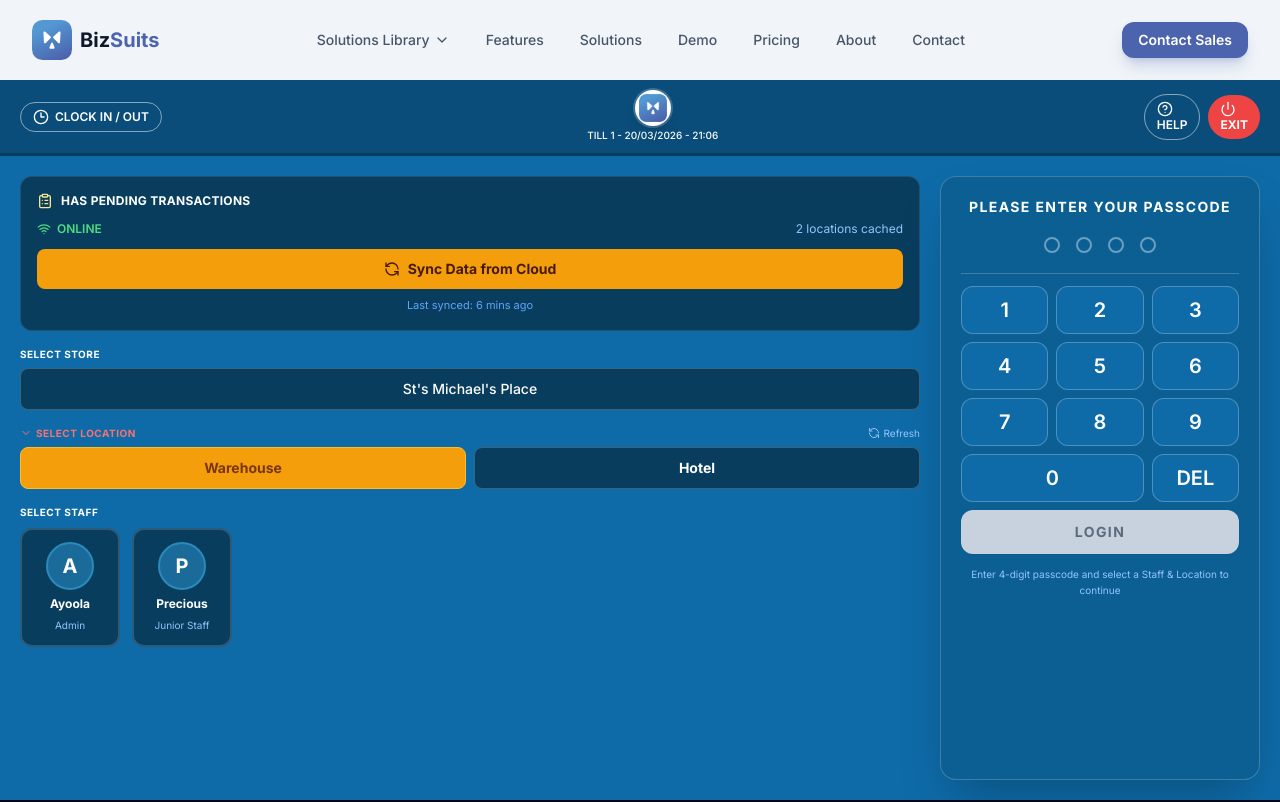
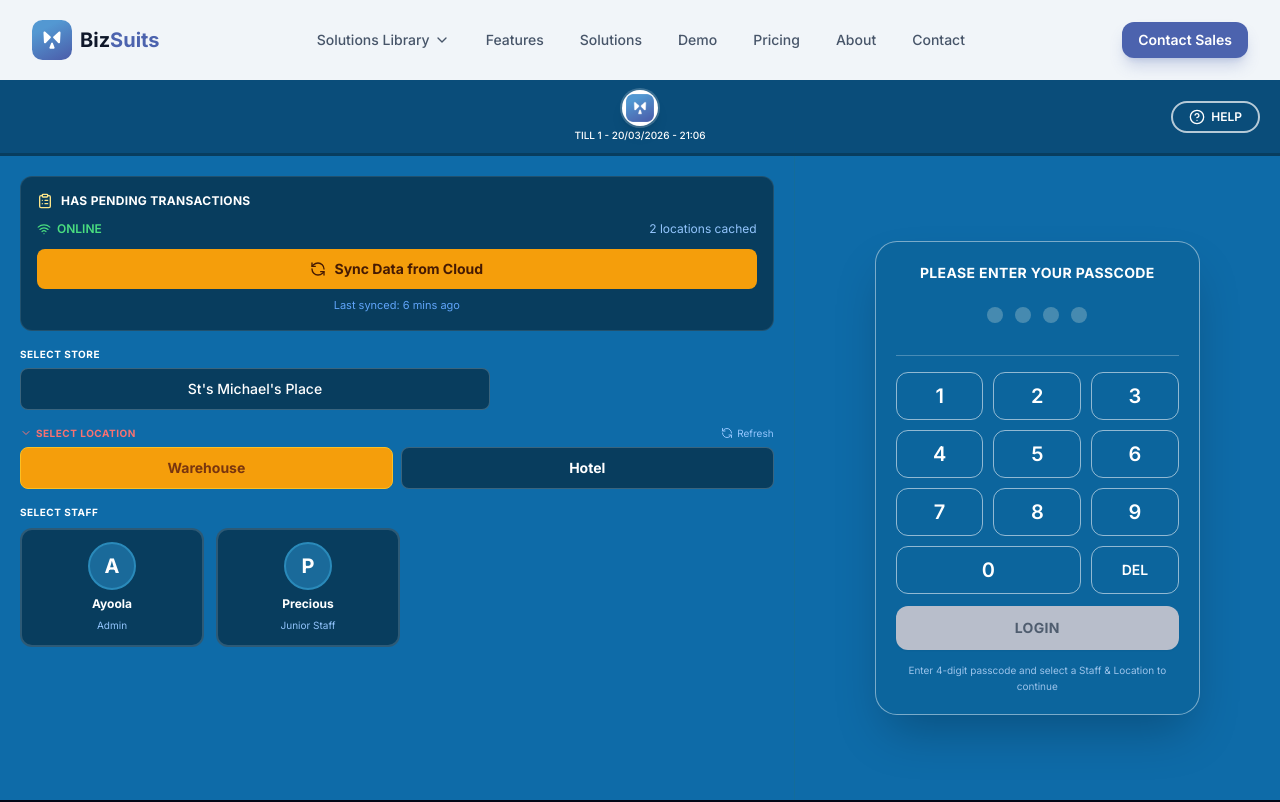
Before and after one commit to casstimmy/BSuits-Site, a Next.js app: page /demo/pos in a window 1280 px wide. Shown: the top 802 px of the page. Built offline with nearby package versions, Linux system fonts and the light colour scheme.

Commit message:
improve on the webproduct optimization and ux

```diff
--- a/src/app/(site)/demo/pos/page.tsx
+++ b/src/app/(site)/demo/pos/page.tsx
@@ -16,13 +16,11 @@ import {
   ChevronUp,
   CircleHelp,
   ClipboardList,
-  Clock3,
   CreditCard,
   LogOut,
   Menu as MenuIcon,
   Minus,
   Pause,
-  Power,
   Printer,
   RefreshCcw,
   Search,
@@ -481,14 +479,11 @@ function LoginScreen({ onLogin }: { onLogin: (staff: string, location: string) =
 
       {/* â”€â”€ Top bar â”€â”€â”€â”€â”€â”€â”€â”€â”€â”€â”€â”€â”€â”€â”€â”€â”€â”€â”€â”€â”€â”€â”€â”€â”€â”€â”€â”€â”€â”€â”€â”€â”€â”€â”€â”€â”€â”€â”€â”€â”€â”€â”€â”€â”€â”€â”€â”€â”€â”€â”€â”€â”€â”€â”€â”€â”€â”€ */}
       <div
-        className="flex items-center justify-between border-b-[3px] border-[#083d5e] px-5 py-2.5 shrink-0"
+        className="grid grid-cols-[1fr_auto_1fr] items-center border-b-[3px] border-[#083d5e] px-4 sm:px-5 py-2.5 shrink-0"
         style={{ backgroundColor: '#0a4d7a' }}
       >
-        <button className="flex items-center gap-1.5 border border-white/50 rounded-full px-3 py-1.5 text-white text-xs font-semibold hover:bg-white/10 transition-colors">
-          <Clock3 className="h-4 w-4" />
-          CLOCK IN / OUT
-        </button>
-        <div className="flex flex-col items-center">
+        <div className="h-10 w-[104px] justify-self-start" aria-hidden="true" />
+        <div className="flex flex-col items-center justify-self-center">
           <div className="relative h-9 w-9 overflow-hidden rounded-full bg-white shadow-lg ring-2 ring-white/20">
             <Image
               src={STORE_LOGO}
@@ -500,23 +495,20 @@ function LoginScreen({ onLogin }: { onLogin: (staff: string, location: string) =
           </div>
           <span className="text-white text-[10px] font-medium mt-0.5">TILL 1 - {clock}</span>
         </div>
-        <div className="flex items-center gap-2">
-          <button className="border border-white/50 rounded-full px-3 py-1.5 text-white text-xs font-semibold hover:bg-white/10 transition-colors">
+        <div className="justify-self-end">
+          <button className="inline-flex items-center gap-1.5 border-2 border-white/70 rounded-full px-4 py-1.5 text-white text-xs font-semibold hover:bg-white/10 transition-colors">
             <CircleHelp className="h-4 w-4" />
             HELP
-          </button>
-          <button className="bg-red-500 hover:bg-red-600 rounded-full px-3 py-1.5 text-white text-xs font-bold transition-colors">
-            <Power className="h-4 w-4" />
-            EXIT
           </button>
         </div>
       </div>
 
       {/* â”€â”€ Body: left content + right passcode card â”€â”€â”€â”€â”€â”€â”€â”€â”€â”€â”€â”€â”€â”€â”€â”€â”€â”€â”€â”€â”€â”€â”€ */}
-      <div className="flex flex-1 overflow-hidden p-4 md:p-5 gap-4 md:gap-5">
+      <div className="flex flex-1 overflow-hidden flex-col lg:flex-row">
 
         {/* Left content */}
-        <div className="flex-1 flex flex-col gap-4 overflow-y-auto min-w-0">
+        <div className="min-w-0 flex-1 overflow-y-auto px-4 py-4 md:px-5 md:py-5">
+          <div className="flex flex-col gap-4">
 
           {/* Pending-transactions card */}
           <div className="rounded-xl p-4 border border-white/10" style={{ backgroundColor: '#083d5e' }}>
@@ -542,7 +534,7 @@ function LoginScreen({ onLogin }: { onLogin: (staff: string, location: string) =
           </div>
 
           {/* Select Store */}
-          <div>
+          <div className="max-w-[470px]">
             <p className="text-white text-[10px] font-bold uppercase tracking-wider mb-1.5">SELECT STORE</p>
             <div
               className="rounded-lg py-2.5 px-4 text-center text-white text-sm font-medium border border-white/20"
@@ -590,7 +582,7 @@ function LoginScreen({ onLogin }: { onLogin: (staff: string, location: string) =
                 <button
                   key={s.name}
                   onClick={() => { setSelectedStaff(s.name); setPin(''); setError(''); }}
-                  className={`flex flex-col items-center gap-1.5 p-3 rounded-xl border-2 transition-all min-w-[100px] ${
+                  className={`flex w-[184px] flex-col items-center gap-1.5 p-3 rounded-xl border-2 transition-all ${
                     selectedStaff === s.name ? 'border-amber-400' : 'border-white/15 hover:border-white/30'
                   }`}
                   style={{ backgroundColor: '#083d5e' }}
@@ -608,56 +600,57 @@ function LoginScreen({ onLogin }: { onLogin: (staff: string, location: string) =
             </div>
           </div>
           </div>
+        </div>
 
         {/* Right: passcode card */}
+        <div className="border-t border-[#146c9a] lg:border-t-0 lg:border-l flex items-center justify-center px-4 py-8 lg:w-[38%] lg:min-w-[360px] lg:px-8">
           <div
-          className="w-full max-w-[320px] shrink-0 rounded-2xl p-5 flex flex-col items-center border border-white/20 shadow-2xl backdrop-blur-sm"
-          style={{ backgroundColor: 'rgba(13, 95, 145, 0.9)' }}
+            className="w-full max-w-[325px] shrink-0 rounded-[22px] p-5 flex flex-col items-center border shadow-2xl"
+            style={{ backgroundColor: 'rgba(13, 95, 145, 0.45)', borderColor: 'rgba(255,255,255,0.45)' }}
           >
-          <p className="text-white text-sm font-bold tracking-widest text-center mb-5">
+            <p className="text-white text-[14px] font-bold tracking-wide text-center mb-6">
               PLEASE ENTER YOUR PASSCODE
             </p>
 
             {/* Dots */}
-          <div className="flex gap-4 mb-2">
+            <div className="flex gap-3 mb-4">
               {[0,1,2,3].map(i => (
                 <div
                   key={i}
-                className={`w-4 h-4 rounded-full border-2 transition-all ${
-                  pin.length > i ? 'bg-white border-white' : 'bg-transparent border-white/40'
+                  className={`h-4 w-4 rounded-full transition-all ${
+                    pin.length > i ? 'bg-[#8db7c8]' : 'bg-[#8db7c8]/45'
                   }`}
                 />
               ))}
             </div>
 
-          {error && <p className="text-red-400 text-xs text-center mb-1">{error}</p>}
+            {error && <p className="text-red-300 text-xs text-center mb-2">{error}</p>}
 
-          <div className="w-full border-t border-white/20 my-3" />
+            <div className="w-full border-t border-white/25 my-4" />
 
             {/* Keypad */}
-          <div className="grid grid-cols-3 gap-2 w-full mb-2">
+            <div className="grid grid-cols-3 gap-2.5 w-full mb-3">
               {['1','2','3','4','5','6','7','8','9'].map(k => (
                 <button
                   key={k}
                   onClick={() => handlePin(k)}
-                className="h-12 rounded-xl text-white font-semibold text-xl border border-white/25 hover:brightness-110 active:scale-95 transition-all"
-                style={{ backgroundColor: '#0e6ba8' }}
+                  className="h-12 rounded-xl text-white font-semibold text-xl border border-white/55 hover:bg-white/10 active:scale-95 transition-all"
+                  style={{ backgroundColor: 'transparent' }}
                 >
                   {k}
                 </button>
               ))}
-            {/* 0 spans 2 columns, backspace takes the 3rd */}
               <button
                 onClick={() => handlePin('0')}
-              className="col-span-2 h-12 rounded-xl text-white font-semibold text-xl border border-white/25 hover:brightness-110 active:scale-95 transition-all"
-              style={{ backgroundColor: '#0e6ba8' }}
+                className="col-span-2 h-12 rounded-xl text-white font-semibold text-xl border border-white/55 hover:bg-white/10 active:scale-95 transition-all"
+                style={{ backgroundColor: 'transparent' }}
               >
                 0
               </button>
               <button
                 onClick={() => handlePin('BACKSPACE')}
-              className="h-12 rounded-xl text-white font-semibold text-xl border border-white/25 hover:brightness-110 active:scale-95 transition-all"
-              style={{ backgroundColor: '#0e6ba8' }}
+                className="h-12 rounded-xl text-white font-semibold text-sm border border-white/55 hover:bg-white/10 active:scale-95 transition-all"
+                style={{ backgroundColor: 'transparent' }}
               >
                 DEL
               </button>
@@ -667,23 +660,19 @@ function LoginScreen({ onLogin }: { onLogin: (staff: string, location: string) =
             <button
               onClick={() => canLogin && onLogin(selectedStaff!, selectedLocation)}
               disabled={!canLogin}
-            className="w-full py-3 rounded-xl text-sm font-bold tracking-widest mb-3 transition-all shadow-sm"
+              className="w-full py-3 rounded-xl text-sm font-bold tracking-wide mb-3 transition-all shadow-sm"
               style={{
-              backgroundColor: canLogin ? '#49b3f3' : '#c7d2de',
-              color: canLogin ? '#083d5e' : '#5b6b7c',
+                backgroundColor: canLogin ? '#f2b957' : '#b8becb',
+                color: canLogin ? '#083d5e' : '#4f5d6f',
               }}
             >
               LOGIN
             </button>
 
-          <p className="text-blue-300 text-[10px] text-center leading-relaxed">
+            <p className="text-blue-200/80 text-[10px] text-center leading-relaxed">
               Enter 4-digit passcode and select a Staff &amp; Location to continue
             </p>
-          {selectedStaff && (
-            <p className="text-amber-400 text-[10px] mt-2 text-center">
-              Demo PIN: {STAFF.find(s => s.name === selectedStaff)?.pin}
-            </p>
-          )}
+          </div>
         </div>
       </div>
     </div>
```
Lines whose indentation alone changed are shown as unchanged.
